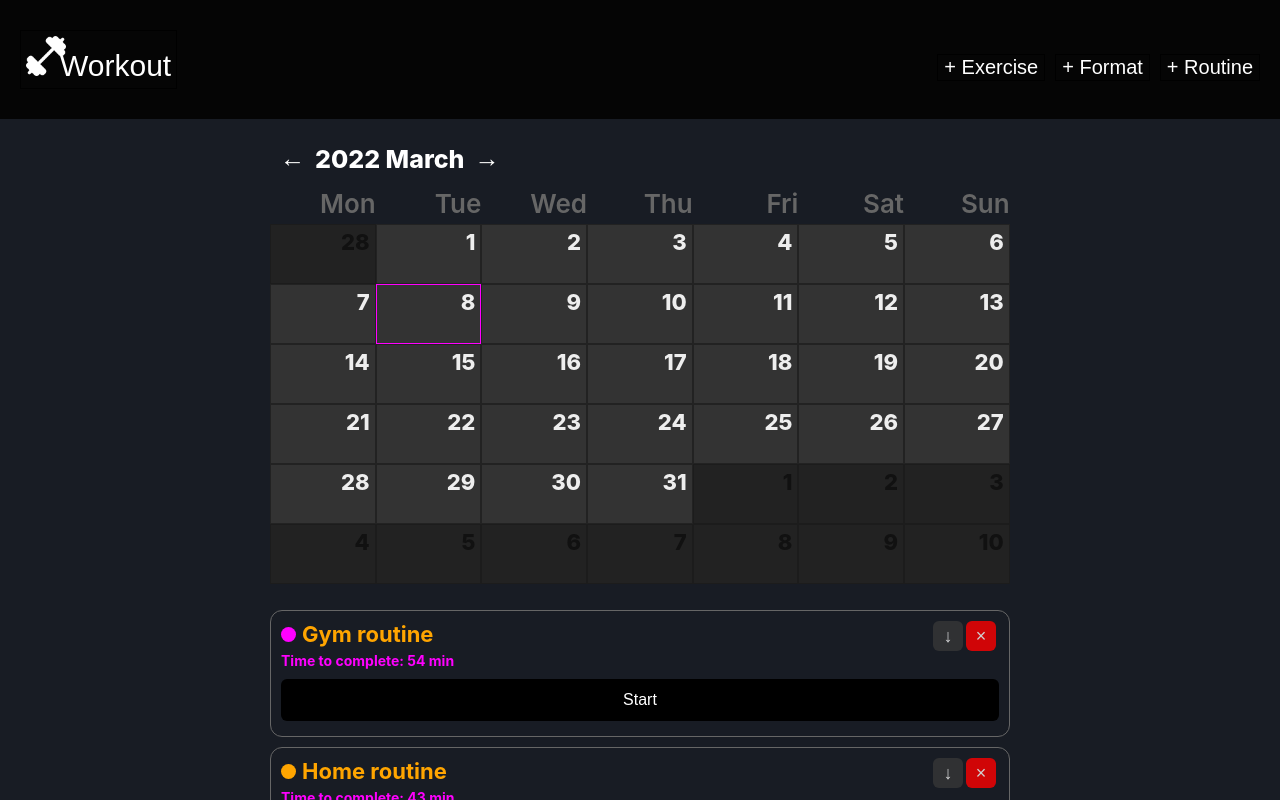
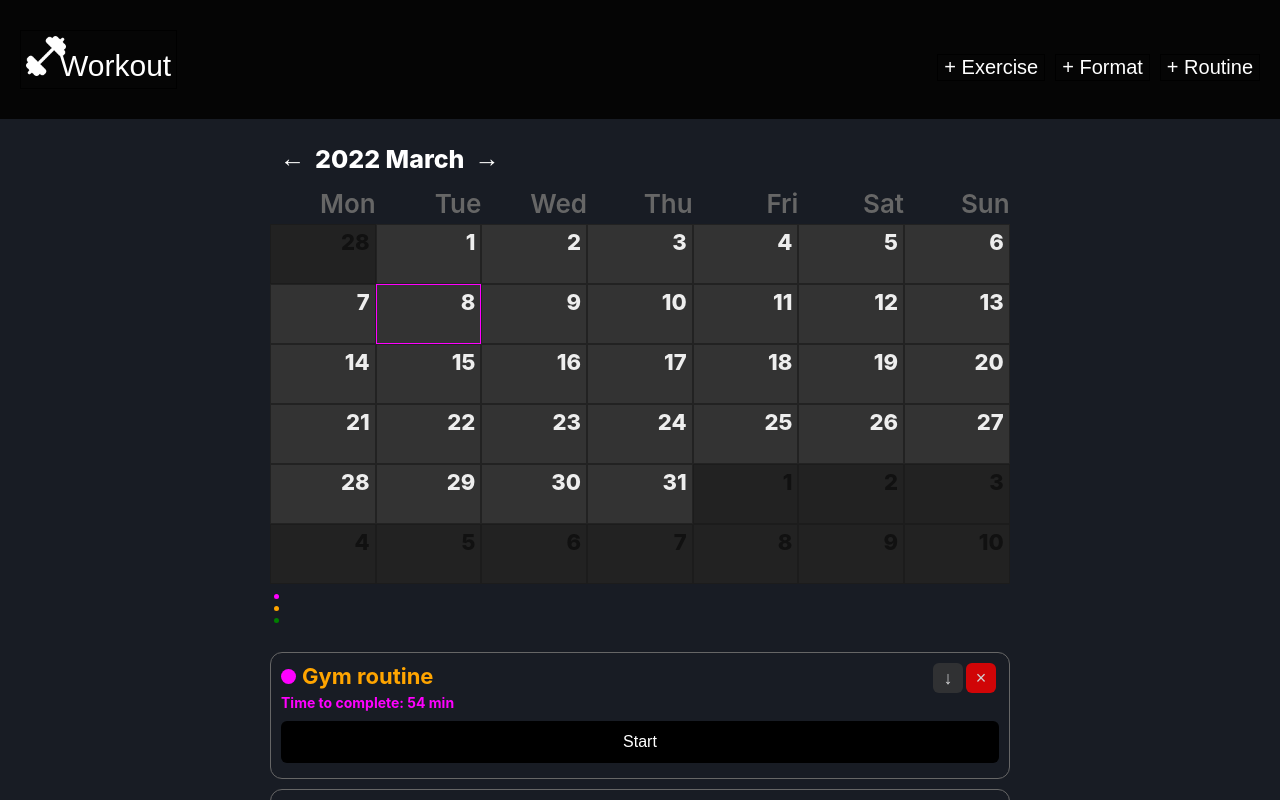
Before and after one commit to SebastianUdden/simply-workout, a React (Create React App) app: page / in a window 1280 px wide. Shown: the top 800 px of the page. Built offline with nearby package versions, Linux system fonts and the light colour scheme.

Commit message:
feat: add yearly sum

```diff
--- a/src/components/Calendar.tsx
+++ b/src/components/Calendar.tsx
@@ -116,6 +116,8 @@ const Calendar = ({ dates }: Props) => {
     daysInLastMonth,
   } = datetime;
 
+  console.log({ dates });
+
   const weekEl = weeks.map((day, i) => {
     const d = getDate(i, firstIndex, lastIndex, daysInLastMonth);
     const m = month + d.month;
@@ -148,6 +150,7 @@ const Calendar = ({ dates }: Props) => {
 };
 
 const Wrapper = styled.div`
+  margin-bottom: 10px;
   * {
     box-sizing: border-box;
   }
@@ -215,12 +218,13 @@ const Number = styled.span`
   right: 5px;
   font-size: 22px;
 `;
-const WorkoutDot = styled.div<{ bgColor?: string }>`
+export const WorkoutDot = styled.div<{ bgColor?: string }>`
   width: 5px;
   height: 5px;
   border-radius: 50%;
   background-color: ${(p) => p.bgColor || "inherit"};
   margin-right: 3px;
+  margin-bottom: 3px;
 `;
 const Arrow = styled.button`
   background-color: inherit;
--- a/src/components/WorkoutHistory.tsx
+++ b/src/components/WorkoutHistory.tsx
@@ -1,6 +1,11 @@
 import React from "react";
 import styled from "styled-components";
-import Calendar from "./Calendar";
+import Calendar, { WorkoutDot } from "./Calendar";
+
+const getUnique = (arr: any) =>
+  Array.from(
+    new Set(arr.map((e: any) => e.values.map((d: any) => d.date)).flat())
+  );
 
 interface Props {
   routines: any;
@@ -9,11 +14,11 @@ interface Props {
 const WorkoutHistory = ({ routines }: Props) => {
   const workoutDates = routines
     .map((r: any) =>
-      Array.from(
-        new Set(
-          r.exercises.map((e: any) => e.values.map((d: any) => d.date)).flat()
-        )
-      ).map((d) => ({ date: d, name: r.name, color: r.color }))
+      getUnique(r.exercises).map((d) => ({
+        date: d,
+        name: r.name,
+        color: r.color,
+      }))
     )
     .flat()
     .reduce((results: any, item: any) => {
@@ -31,13 +36,26 @@ const WorkoutHistory = ({ routines }: Props) => {
       }
       return results;
     }, []);
+
   return (
     <Wrapper>
       <Calendar dates={workoutDates} />
+      {routines.map((r: any) => (
+        <YearSum>
+          {getUnique(r.exercises).map((e) => (
+            <WorkoutDot bgColor={r.color} />
+          ))}
+        </YearSum>
+      ))}
     </Wrapper>
   );
 };
 
 const Wrapper = styled.div``;
-
+const YearSum = styled.div`
+  display: flex;
+  flex-wrap: wrap;
+  margin-left: 4px;
+  margin-bottom: 4px;
+`;
 export default WorkoutHistory;
```
